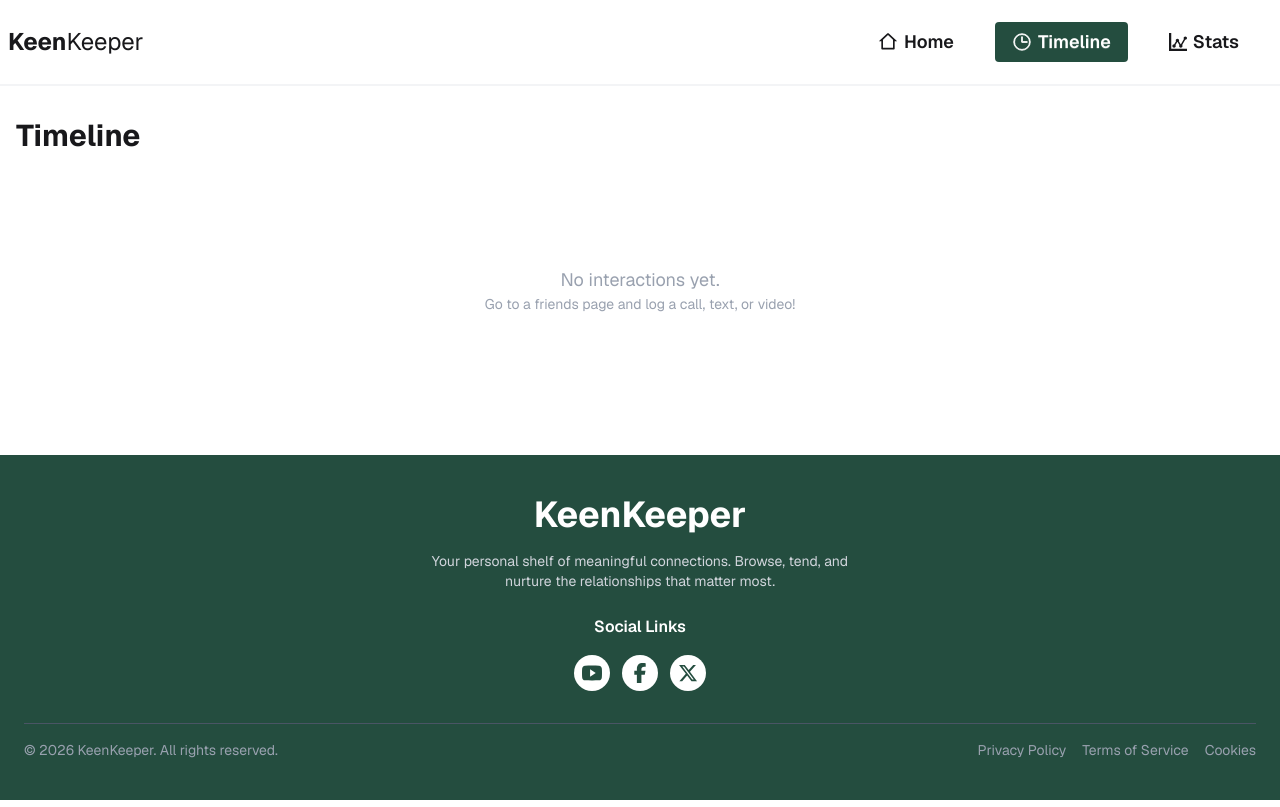
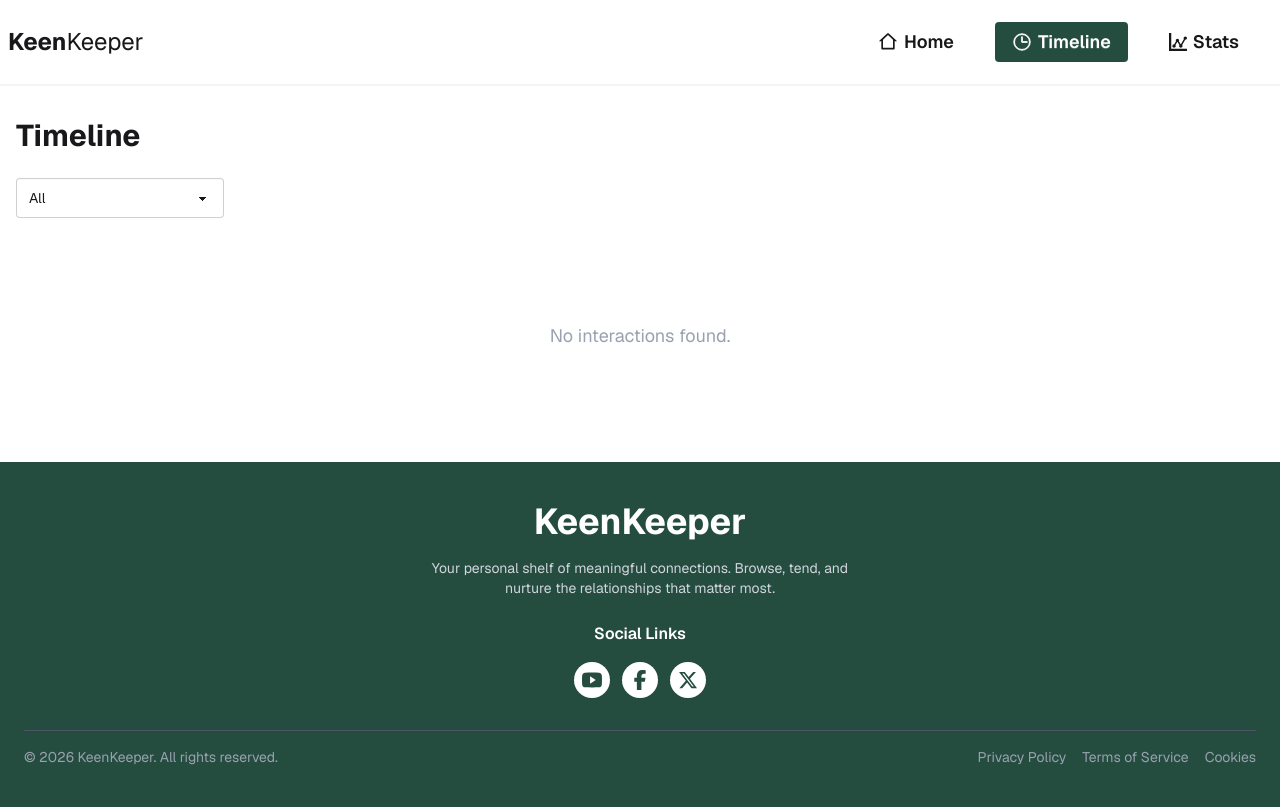
Before and after one commit to ahanafintesher/assignment-07-keen-keeper, a Next.js app: page /timeline in a window 1280 px wide. Built offline with nearby package versions, Linux system fonts and the light colour scheme.

Commit message:
filter funtion added

```diff
--- a/src/app/timeline/page.jsx
+++ b/src/app/timeline/page.jsx
@@ -1,49 +1,91 @@
 "use client";
+import { useState } from "react";
 import { useFriends } from "@/context/FriendsContext";
 import { IoCallOutline } from "react-icons/io5";
 import { BsChatSquareText } from "react-icons/bs";
 import { MdOutlineVideocam } from "react-icons/md";
 
 const iconConfig = {
-  call: { icon: <IoCallOutline size={20} />, label: "Call", color: "bg-blue-100 text-blue-600" },
-  text: { icon: <BsChatSquareText size={20} />, label: "Text", color: "bg-green-100 text-green-600" },
-  video: { icon: <MdOutlineVideocam size={20} />, label: "Video", color: "bg-purple-100 text-purple-600" },
+  call: {
+    icon: <IoCallOutline size={20} />,
+    label: "Call",
+    color: "bg-blue-100 text-blue-600",
+  },
+  text: {
+    icon: <BsChatSquareText size={20} />,
+    label: "Text",
+    color: "bg-green-100 text-green-600",
+  },
+  video: {
+    icon: <MdOutlineVideocam size={20} />,
+    label: "Video",
+    color: "bg-purple-100 text-purple-600",
+  },
 };
 
 const Timeline = () => {
   const { timelineHistory } = useFriends();
+  const [filter, setFilter] = useState("all");
+
+
+  const filteredData =
+    filter === "all"
+      ? timelineHistory
+      : timelineHistory.filter((item) => item.contact === filter);
 
   return (
     <div className="container mx-auto px-4 py-8">
-      <h1 className="text-3xl font-bold mb-8">Timeline</h1>
+      <h1 className="text-3xl font-bold mb-6">Timeline</h1>
 
-      {timelineHistory.length === 0 ? (
+
+      <div className="mb-6">
+        <select
+          value={filter}
+          onChange={(e) => setFilter(e.target.value)}
+          className="select select-bordered w-52"
+        >
+          <option value="all">All</option>
+          <option value="call">Call</option>
+          <option value="text">Text</option>
+          <option value="video">Video</option>
+        </select>
+      </div>
+
+      {filteredData.length === 0 ? (
         <div className="flex flex-col items-center justify-center py-20 text-gray-400">
-          <p className="text-lg">No interactions yet.</p>
-          <p className="text-sm">Go to a friends page and log a call, text, or video!</p>
+          <p className="text-lg">No interactions found.</p>
         </div>
       ) : (
         <div className="flex flex-col gap-4">
-          {[...timelineHistory].map((entry, index) => {
+          {[...filteredData].map((entry, index) => {
             const config = iconConfig[entry.contact];
 
+            return (
+              <div
+                key={index}
+                className="flex items-center gap-4 shadow-md rounded-2xl p-4 md:p-6"
+              >
 
-            return (
-              <div key={index} className="flex items-center gap-4 shadow-md rounded-2xl p-4 md:p-6">
-                {/* Icon */}
-                <div className={`w-10 h-10 rounded-full flex items-center justify-center shrink-0 ${config.color}`}>
+                <div
+                  className={`w-10 h-10 rounded-full flex items-center justify-center shrink-0 ${config.color}`}
+                >
                   {config.icon}
                 </div>
 
-                {/* Content */}
-                <div className="flex flex-col sm:flex-row sm:items-center sm:justify-between w-full gap-1">
+
+                <div className="flex flex-col sm:flex-row sm:items-center sm:justify-between  gap-1">
                   <div>
                     <p className="font-semibold text-base">
                       {config.label} with {entry.name}
                     </p>
-                    <p className="text-sm text-gray-400">{entry.date}</p>
+                    <p className="text-sm text-gray-400">
+                      {entry.date}
+                    </p>
                   </div>
-                  <span className={`text-xs font-semibold px-3 py-1 rounded-full w-fit ${config.color}`}>
+
+                  <span
+                    className={`text-xs font-semibold px-3 py-1 rounded-full w-fit ${config.color}`}
+                  >
                     {config.label}
                   </span>
                 </div>
```
